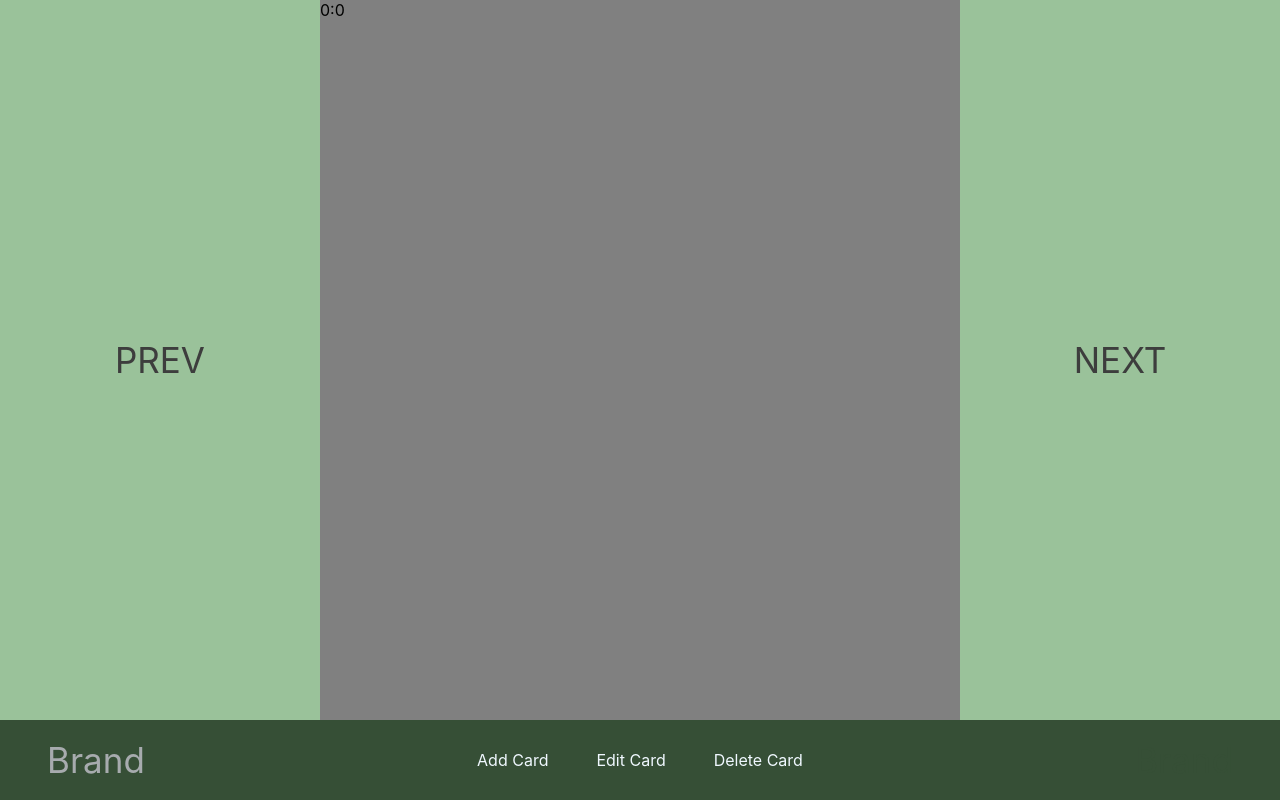
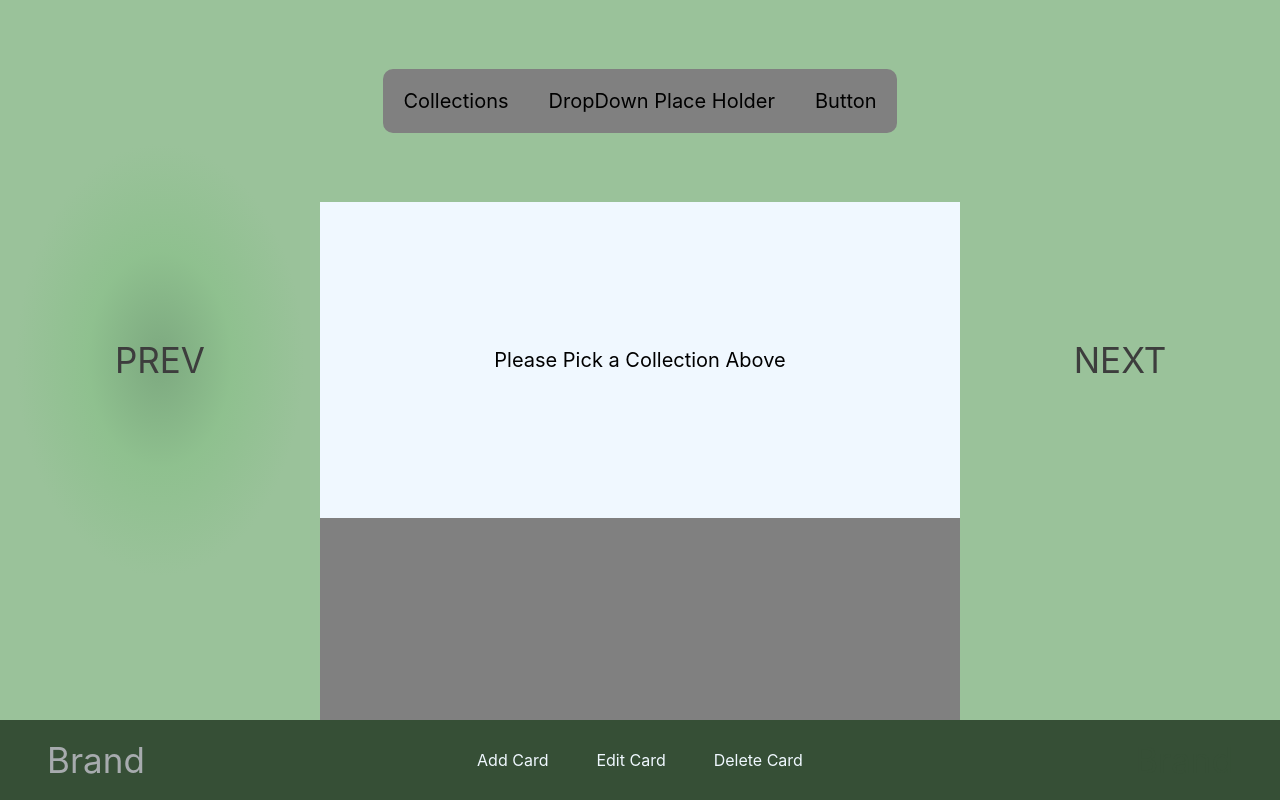
Before and after one commit to TinTooth/flashcardsFrontEnd, a React (Create React App) app: page / in a window 1280 px wide. Built offline with nearby package versions, Linux system fonts and the light colour scheme; no server answers.

Commit message:
Added changeCard()

```diff
--- /dev/null
+++ b/CardNum.css
@@ -0,0 +1,12 @@
+.cardnum-container {
+    display: flex;
+    justify-content: center;
+    background-color: rgb(154, 194, 154);
+    width: 100%;
+    height: 28%;
+    font-size: 25px;
+}
+
+.num {
+    padding-top: 4em;
+}
--- a/src/App.css
+++ b/src/App.css
@@ -8,12 +8,20 @@
 }
 
 .card-select {
-  align-self: center;
-  text-align: center;
+  display: flex;
+  align-items: center;
+  justify-content: center;
   color: rgb(61, 61, 61);
   width: 25%;
   font-size: 35px;
+  cursor: pointer;
+  height: 100%;
+  user-select: none;
 
+}
+
+.card-select:hover{
+  background-image: radial-gradient(45% 30% at center,rgba(21, 78, 33, 0.22),rgba(103, 187, 103, 0.22),rgb(154, 194, 154));
 }
 
 .center-container {
--- a/src/App.jsx
+++ b/src/App.jsx
@@ -3,15 +3,18 @@ import {useEffect, useState} from 'react';
 import './App.css';
 import Footer from './Components/Footer/Footer';
 import CardNum from './Components/CardNum/CardNum';
+import CollectionBar from './Components/CollectionBar.jsx/CollectionBar';
+import Card from './Components/Card/Card';
 
 function App() {
   const [collections,setCollections] = useState([]);
   const [flashCards,setFlashCards] = useState([]);
-  const [currentCollection,setCurrentCollection] = useState(1);
+  const [currentCollection,setCurrentCollection] = useState();
   const [currentCard, setCurrentCard] = useState(0)
 
   useEffect(() => {
     getAllCollections();
+
   },[]);
 
   async function getAllCollections() {
@@ -25,17 +28,31 @@ function App() {
     setFlashCards(response.data)
   }
 
-  const displayLog = () => {console.log(collections); console.log(currentCollection)
-  ;console.log(flashCards)}
+  const setCurrentSelections = (collection) => {
+      setCurrentCollection(collection);
+      getFlashCards(collection.id);
+  }
+
+  const changeCard = (mod) => {
+    if (flashCards.length){
+      let result = currentCard + mod;
+      if (result > flashCards.length){ setCurrentCard(0)}
+      else if ( result < 0 ){ setCurrentCard(flashCards.length)}
+      else { setCurrentCard(result)}
+    }
+  }
+
 
   return (
     <div>
       <div className='main-container'>
-        <div className="card-select" onClick = {displayLog}>PREV</div>
+        <div className="card-select" onClick = {changeCard(-1)}>PREV</div>
         <div className='center-container'>
-          <CardNum flashCards={flashCards} currentCollection = {currentCollection} currentCard = {currentCard}/>
+          <CollectionBar setCurrentSelections={setCurrentSelections} collections={collections}/>
+          <Card flashCards={flashCards} currentCard={currentCard}/>
+          <CardNum flashCards={flashCards} currentCard = {currentCard}/>
         </div>
-        <div className="card-select">NEXT</div>
+        <div className="card-select" onClick = {changeCard(1)}>NEXT</div>
       </div>
       <Footer/>
     </div>
--- /dev/null
+++ b/src/Components/Card/Card.css
@@ -0,0 +1,9 @@
+.card-container {
+    display: flex;
+    justify-content: center;
+    align-items: center;
+    background-color: aliceblue;
+    width: 100%;
+    height: 44%;
+    font-size: 20px;
+}
--- /dev/null
+++ b/src/Components/Card/Card.jsx
@@ -0,0 +1,11 @@
+import './Card.css'
+
+const Card = ({flashCards,currentCard}) => {
+    return flashCards.length ? (
+        <div className="card-container">
+            {flashCards[currentCard].word}
+        </div>
+    ): <div className='card-container'>Please Pick a Collection Above</div>;
+}
+
+export default Card;
--- /dev/null
+++ b/src/Components/CardNum/CardNum.css
@@ -0,0 +1,12 @@
+.cardnum-container {
+    display: flex;
+    justify-content: center;
+    background-color: rgb(154, 194, 154);
+    width: 100%;
+    height: 28%;
+    font-size: 25px;
+}
+
+.num {
+    padding-top: 4em;
+}
--- a/src/Components/CardNum/CardNum.jsx
+++ b/src/Components/CardNum/CardNum.jsx
@@ -1,7 +1,9 @@
-const CardNum = ({currentCollection,flashCards,currentCard}) => {
-    return currentCollection ?(
+import './CardNum.css'
+
+const CardNum = ({flashCards,currentCard}) => {
+    return flashCards.length?(
         <div className = 'cardnum-container'>
-            <div>{currentCard}:{flashCards.length}</div>
+            <div className = 'num'>{currentCard+1}/{flashCards.length}</div>
         </div>
     ): null;
 }
--- /dev/null
+++ b/src/Components/CollectionBar.jsx/CollectionBar.css
@@ -0,0 +1,19 @@
+.collection-container {
+    display: flex;
+    justify-content: center;
+    align-items: center;
+    background-color: rgb(154, 194, 154);
+    width: 100%;
+    height: 28%;
+    font-size: 20px;
+}
+
+.bar {
+    background-color: grey;
+    border-radius: 10px;
+    display: flex;
+    flex-wrap: wrap;
+}
+.c-box {
+    padding: 1em;
+}
--- /dev/null
+++ b/src/Components/CollectionBar.jsx/CollectionBar.jsx
@@ -0,0 +1,17 @@
+import './CollectionBar.css'
+
+const CollectionBar = ({setCurrentSelections, collections}) => {
+    const tempclick = () => {setCurrentSelections(collections[1])};
+
+    return (
+        <div className="collection-container">
+            <div className='bar'>
+                <div className="c-box" onClick = {tempclick}>Collections</div>
+                <div className="c-box">DropDown Place Holder</div>
+                <div className='c-box'>Button</div>
+            </div>
+        </div>
+    );
+}
+
+export default CollectionBar;
```
